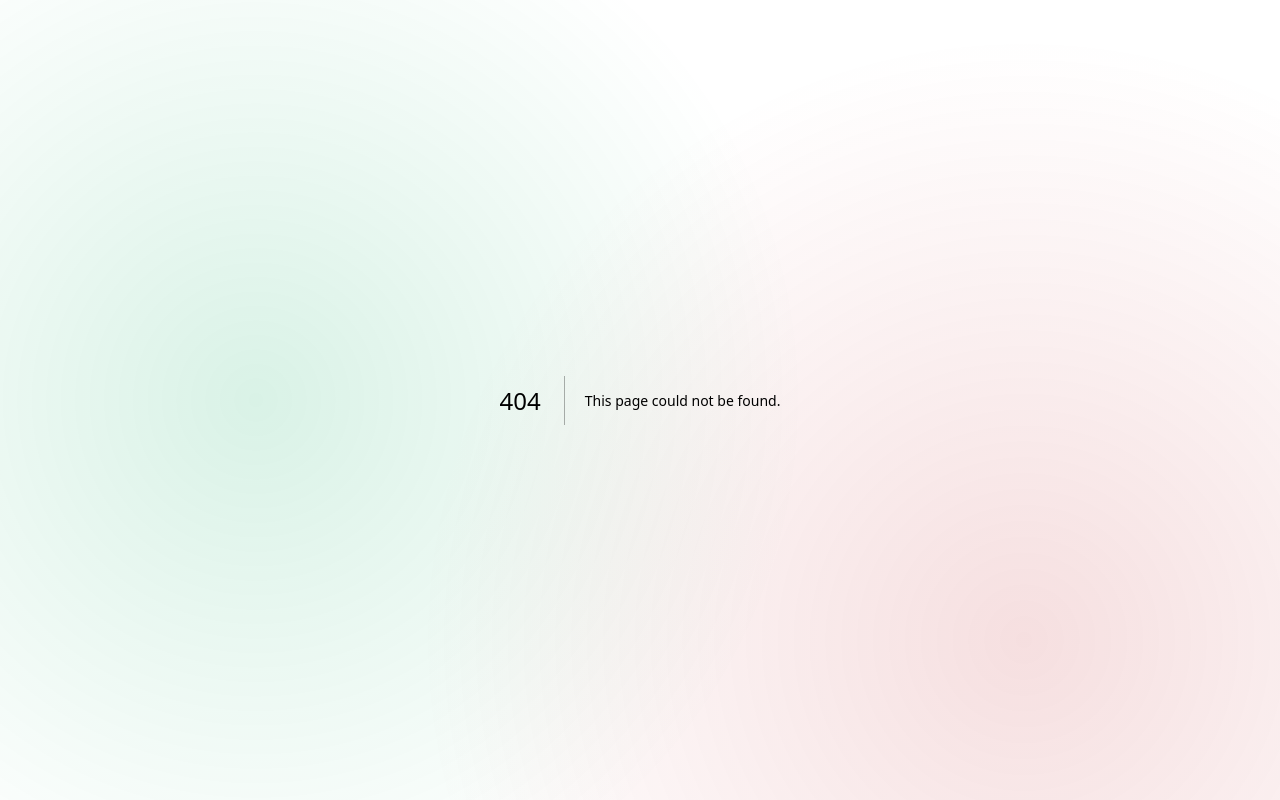
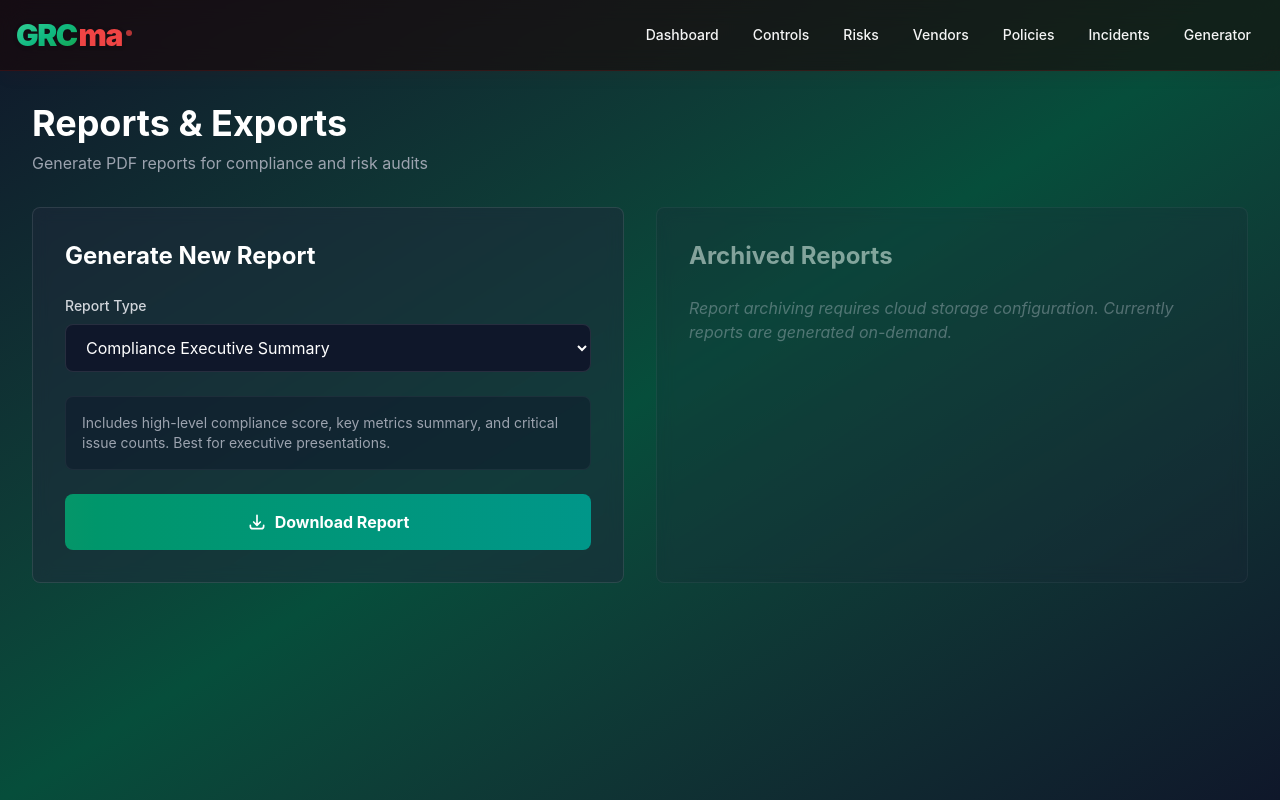
Before and after one commit to muhammad23dz/GRCma-case-study-generator, a Next.js app: page /reports in a window 1280 px wide. Before the commit this address had no page. Built offline with nearby package versions, Linux system fonts and the light colour scheme; no server answers.

Commit message:
Phase 6: Add Advanced Reporting with PDF export

```diff
--- /dev/null
+++ b/app/reports/page.tsx
@@ -0,0 +1,155 @@
+'use client';
+
+import { useState } from 'react';
+import { useRouter } from 'next/navigation';
+import Header from '@/components/Header';
+import jsPDF from 'jspdf';
+import autoTable from 'jspdf-autotable';
+
+export default function ReportsPage() {
+    const router = useRouter();
+    const [generating, setGenerating] = useState(false);
+    const [reportType, setReportType] = useState('compliance');
+
+    const generateReport = async () => {
+        setGenerating(true);
+        try {
+            const doc = new jsPDF();
+            const date = new Date().toLocaleDateString();
+
+            if (reportType === 'compliance') {
+                const res = await fetch('/api/analytics/overview');
+                const data = await res.json();
+                const { overview } = data;
+
+                doc.setFontSize(20);
+                doc.text('Compliance Executive Report', 14, 22);
+
+                doc.setFontSize(11);
+                doc.text(`Generated: ${date}`, 14, 30);
+                doc.text(`Compliance Score: ${overview.complianceScore}%`, 14, 38);
+
+                autoTable(doc, {
+                    startY: 50,
+                    head: [['Metric', 'Value']],
+                    body: [
+                        ['Total Controls', overview.totalControls],
+                        ['Critical Risks', overview.criticalRisks],
+                        ['Open Incidents', overview.openIncidents],
+                        ['Open Actions', overview.openActions],
+                        ['Active Policies', overview.totalPolicies],
+                    ],
+                });
+
+            } else if (reportType === 'risks') {
+                const res = await fetch('/api/risks'); // Assumes existing risks API supports listing
+                // If /api/risks returns { risks: [] }
+                // We might need to handle the response format if it differs.
+                // Let's assume standard listing for now, or fetch from our new analytics endpoints if better.
+                // Actually /api/risks should return all risks if no ID provided.
+                const data = await res.json();
+                const risks = data.risks || [];
+
+                doc.setFontSize(20);
+                doc.text('Risk Register Report', 14, 22);
+                doc.setFontSize(11);
+                doc.text(`Generated: ${date}`, 14, 30);
+
+                autoTable(doc, {
+                    startY: 40,
+                    head: [['Risk Title', 'Category', 'Score', 'Status']],
+                    body: risks.map((r: any) => [
+                        r.control?.title || 'Unlinked Risk',
+                        r.category,
+                        r.score,
+                        r.status
+                    ]),
+                });
+            }
+
+            doc.save(`grc-${reportType}-report-${Date.now()}.pdf`);
+        } catch (error) {
+            console.error('Error generating report:', error);
+            alert('Failed to generate report. Please try again.');
+        } finally {
+            setGenerating(false);
+        }
+    };
+
+    return (
+        <div className="min-h-screen bg-gradient-to-br from-slate-900 via-emerald-900 to-slate-900 flex flex-col">
+            <Header onNavChange={(view) => {
+                if (view === 'input') router.push('/');
+            }} />
+
+            <div className="flex-grow p-8">
+                <div className="max-w-7xl mx-auto">
+                    <div className="mb-8">
+                        <h1 className="text-4xl font-bold text-white mb-2">Reports & Exports</h1>
+                        <p className="text-gray-400">Generate PDF reports for compliance and risk audits</p>
+                    </div>
+
+                    <div className="grid grid-cols-1 md:grid-cols-2 gap-8">
+                        {/* Report Generator Card */}
+                        <div className="bg-slate-800/50 backdrop-blur-sm border border-white/10 rounded-lg p-8">
+                            <h2 className="text-2xl font-bold text-white mb-6">Generate New Report</h2>
+
+                            <div className="space-y-6">
+                                <div>
+                                    <label className="block text-sm font-medium text-gray-300 mb-2">Report Type</label>
+                                    <select
+                                        value={reportType}
+                                        onChange={(e) => setReportType(e.target.value)}
+                                        className="w-full px-4 py-3 bg-slate-900 border border-white/10 rounded-lg text-white focus:outline-none focus:border-emerald-500"
+                                    >
+                                        <option value="compliance">Compliance Executive Summary</option>
+                                        <option value="risks">Full Risk Register</option>
+                                    </select>
+                                </div>
+
+                                <div className="p-4 bg-slate-900/50 rounded-lg border border-white/5 text-sm text-gray-400">
+                                    {reportType === 'compliance' ? (
+                                        <p>Includes high-level compliance score, key metrics summary, and critical issue counts. Best for executive presentations.</p>
+                                    ) : (
+                                        <p>Detailed list of all identified risks, their scores, categories, and current status. Best for audit trails and risk analysis.</p>
+                                    )}
+                                </div>
+
+                                <button
+                                    onClick={generateReport}
+                                    disabled={generating}
+                                    className="w-full px-6 py-4 bg-gradient-to-r from-emerald-600 to-teal-600 text-white rounded-lg hover:from-emerald-500 hover:to-teal-500 transition-all font-bold disabled:opacity-50 disabled:cursor-not-allowed flex items-center justify-center gap-2"
+                                >
+                                    {generating ? (
+                                        <>
+                                            <svg className="animate-spin h-5 w-5 text-white" xmlns="http://www.w3.org/2000/svg" fill="none" viewBox="0 0 24 24">
+                                                <circle className="opacity-25" cx="12" cy="12" r="10" stroke="currentColor" strokeWidth="4"></circle>
+                                                <path className="opacity-75" fill="currentColor" d="M4 12a8 8 0 018-8V0C5.373 0 0 5.373 0 12h4zm2 5.291A7.962 7.962 0 014 12H0c0 3.042 1.135 5.824 3 7.938l3-2.647z"></path>
+                                            </svg>
+                                            Generating PDF...
+                                        </>
+                                    ) : (
+                                        <>
+                                            <svg className="w-5 h-5" fill="none" stroke="currentColor" viewBox="0 0 24 24">
+                                                <path strokeLinecap="round" strokeLinejoin="round" strokeWidth={2} d="M4 16v1a3 3 0 003 3h10a3 3 0 003-3v-1m-4-4l-4 4m0 0l-4-4m4 4V4" />
+                                            </svg>
+                                            Download Report
+                                        </>
+                                    )}
+                                </button>
+                            </div>
+                        </div>
+
+                        {/* Recent Reports (Placeholder) */}
+                        <div className="bg-slate-800/50 backdrop-blur-sm border border-white/10 rounded-lg p-8 opacity-50 pointer-events-none">
+                            <h2 className="text-2xl font-bold text-white mb-6">Archived Reports</h2>
+                            <div className="text-gray-400 italic">
+                                Report archiving requires cloud storage configuration. Currently reports are generated on-demand.
+                            </div>
+                        </div>
+                    </div>
+                </div>
+            </div>
+        </div>
+    );
+}
```
